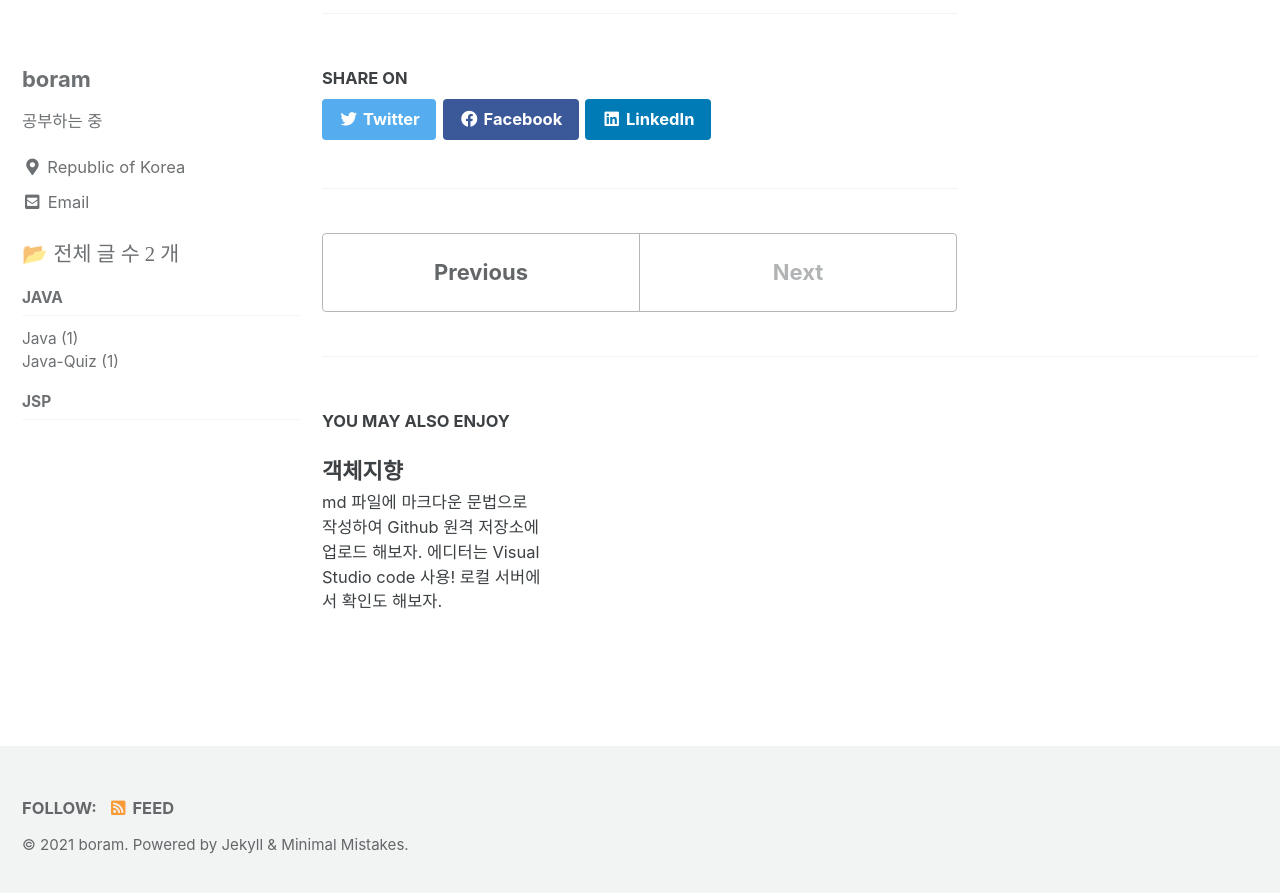
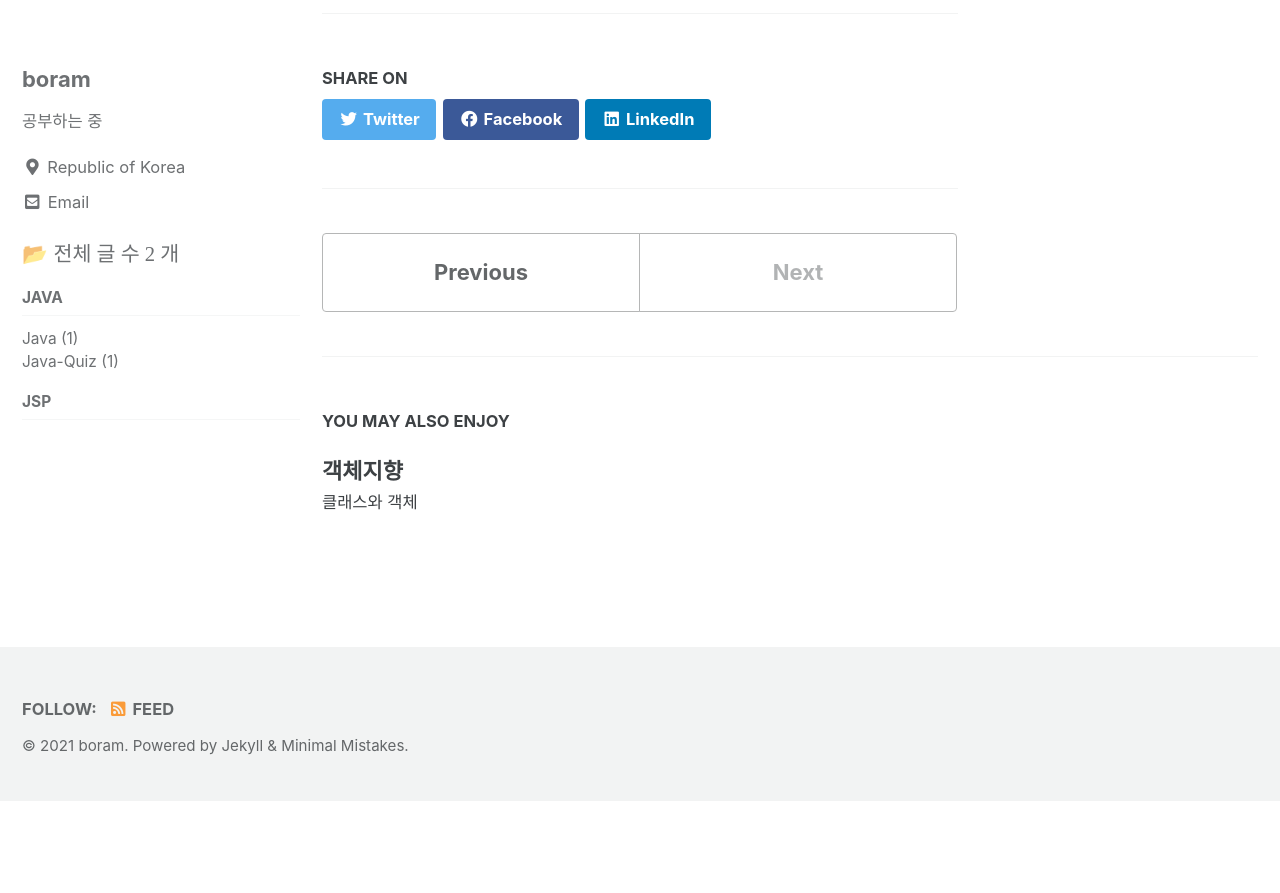
Before and after one commit to boramLog/boramlog.github.io, a Jekyll site: the page built from _posts/2021-07-07-exception-1.md, in a window 1280 px wide and 900 px high, scrolled down 2085 px. Shown: the top 893 px of the window. Built offline with Jekyll 4.4.1, drawn with Linux system fonts in a browser that asks for light colours; cached includes are drawn as plain includes; after the commit the page ends 2886 px from its top, so only the background shows below that.

Commit message:
'post_update'

```diff
--- a/_posts/2021-07-07-exception-1.md
+++ b/_posts/2021-07-07-exception-1.md
@@ -26,7 +26,7 @@ import java.util.Scanner;
 public class Exception_quiz {
 
 	public static void main(String[] args) {
-//		Scanner sc = new Scanner(System.in);
+		// Scanner sc = new Scanner(System.in);
 
 
 		int answer = (int)(Math.random()*100)+1;
@@ -38,7 +38,7 @@ public class Exception_quiz {
 			System.out.println("1과 100사이의 값을 입력하시오 >> ");
 
 			try {
-//			input = sc.nextInt();
+			// input = sc.nextInt();
 			input = new Scanner(System.in).nextInt();
 
 			if(answer > input) {
--- a/_posts/2021-07-07-oop-1.md
+++ b/_posts/2021-07-07-oop-1.md
@@ -1,21 +1,20 @@
 ---
 title:  "객체지향"
-excerpt: "md 파일에 마크다운 문법으로 작성하여 Github 원격 저장소에 업로드 해보자. 에디터는 Visual Studio code 사용! 로컬 서버에서 확인도 해보자. "
+excerpt: "클래스와 객체"
 
 categories:
   - Java
 tags:
-  - [Blog, jekyll, Github, Git]
+  - [Java]
 
 toc: true
 toc_sticky: true
 
 date: 2021-07-07
-last_modified_at: 2021-07-07
+last_modified_at: 2021-07-08
 ---
 
 
-# 객체지향
 
 ## 1. 클래스와 객체
 
```
